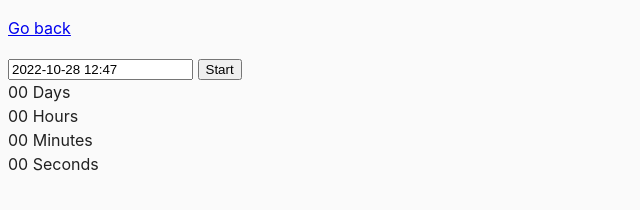
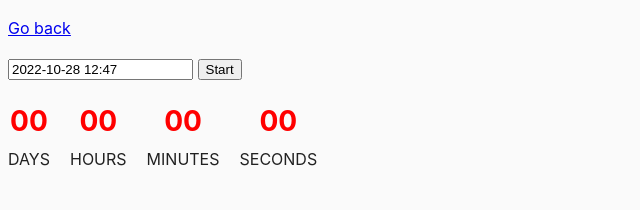
Before and after one commit to DenysKors/goit-js-hw-09, a website built with Parcel: page src/02-timer.html in a window 1280 px wide. Shown: the whole page, without its empty margins (0-640 px from the left). Built offline with nearby package versions, Linux system fonts and the light colour scheme.

Commit message:
Add styles to Timer

```diff
--- a/src/css/common.css
+++ b/src/css/common.css
@@ -16,3 +16,27 @@ img {
   display: block;
   max-width: 100%;
 }
+
+.timer {
+  display: flex;
+  gap: 20px;
+
+  margin-top: 20px;
+}
+
+.field {
+  display: flex;
+  flex-direction: column;
+  align-items: center;
+  gap: 5px;
+}
+
+.value {
+  font-weight: 700;
+  font-size: 28px;
+  color: red;
+}
+
+.label {
+  text-transform: uppercase;
+}
```
